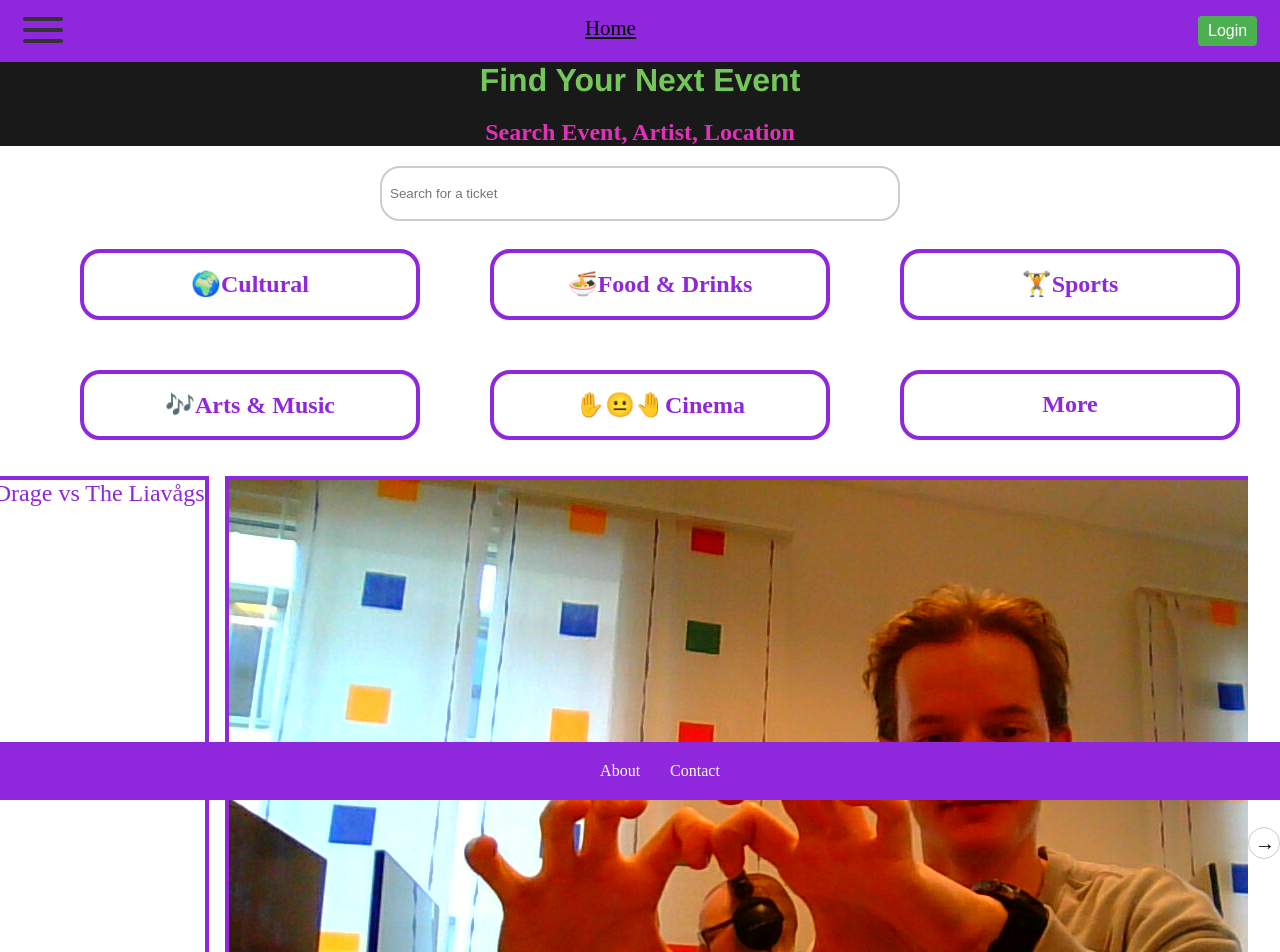
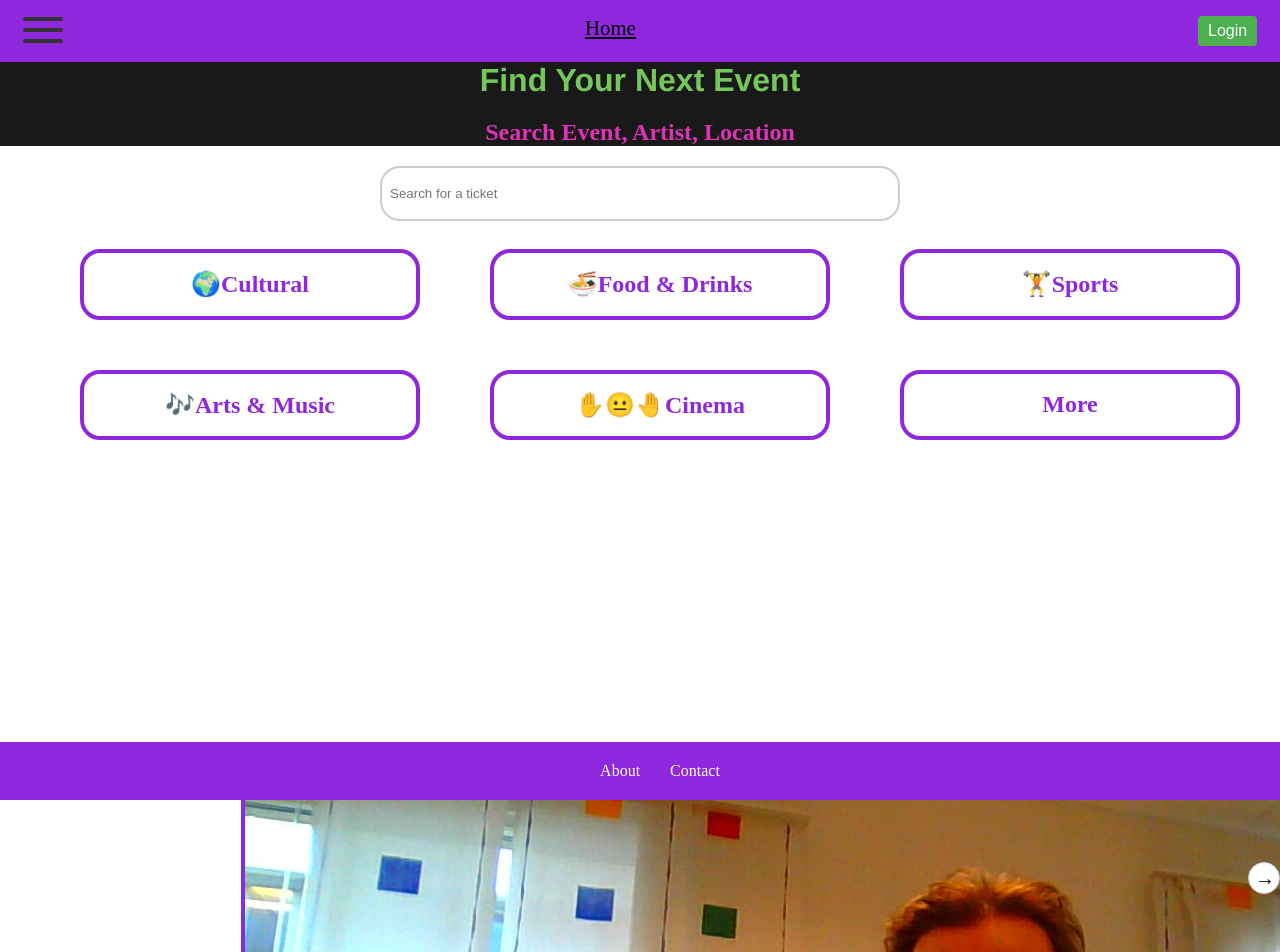
Before and after one commit to IDATA2301/idata2301-ticketlords-group4, a React (Vite) app: page / in a window 1280 px wide. Shown: the top 952 px of the page. Built offline with nearby package versions, Linux system fonts and the light colour scheme.

Commit message:
"Work towards getting the slider done, finish at home :)"

```diff
--- a/src/App.tsx
+++ b/src/App.tsx
@@ -1,5 +1,6 @@
 import React, { useRef, useState, useEffect } from "react";
 import "./css/HamburgerMenu.css";
+import "./css/Slider.css";
 function App() {
   const sliderRef = useRef<HTMLDivElement>(null);
   const [canScrollLeft, setCanScrollLeft] = useState(false);
@@ -35,7 +36,8 @@ function App() {
         {open && (
           <>
             <div className="sidebar">
-              <div className="sidebar-top">              <div className="sidebar-event-categories">
+              <div className="sidebar-top">
+                <div className="sidebar-event-categories">
                   <div>🎶Arts & Music</div>
                   <div>✋😐🤚Cinema</div>
                   <div>🌍Cultural</div>
@@ -114,15 +116,15 @@ function App() {
             <div>✋😐🤚Cinema</div>
             <div>More</div>
           </div>
-          <br />
-          <br />
 
-          <div className="slider">
+          <div className="event-popular-section">
+            <div>
               {canScrollLeft && (
                 <button className="arrow-left" onClick={() => slide(-1)}>
                   &#8592;
                 </button>
               )}
+            </div>
             <div className="event-popular" ref={sliderRef}>
               <div className="category-item">
                 Jogeir Johhnyson and The Scripts
@@ -139,15 +141,20 @@ function App() {
                 konflikt
               </div>
               <div className="category-item">Jogeir: the kid named finger</div>
+
             </div>
+            <div>
+
               {canScrollRight && (
                 <button className="arrow-right" onClick={() => slide(1)}>
                   &#8594;
                 </button>
-            )}
+              )}</div>
+          </div>
+
           <br />
           <br />
-          </div>
+
         </div>
         <footer className="footer">
           <a href="#about">About</a>
--- /dev/null
+++ b/src/css/Slider.css
@@ -0,0 +1,46 @@
+.event-popular {
+  margin-top: 20rem;
+}
+
+.slider {
+  display: flex;
+  align-items: center;
+  width: 100%;
+  position: relative;
+  margin: 0 auto;
+}
+
+
+
+.arrow {
+  background: none;
+  border: none;
+  font-size: 2em;
+  cursor: pointer;
+}
+
+
+
+
+.arrow-left,
+.arrow-right {
+  margin-top: 29.9rem;
+  position: absolute;
+  top: 50%;
+  transform: translateY(-50%);
+  z-index: 2;
+  background: #fff;
+  border-radius: 50%;
+  width: 32px;
+  height: 32px;
+  cursor: pointer;
+  font-size: 20px;
+}
+
+.arrow-left {
+  left: 0;
+}
+
+.arrow-right {
+  right: 0;
+}
--- a/src/css/index.css
+++ b/src/css/index.css
@@ -99,11 +99,6 @@ body {
   background-color: #45a049;
 }
 
-.event-popular {
-  display: flex;
-  flex-wrap: wrap;
-  justify-content: center;
-}
 
 event-card {
   display: block;
@@ -135,8 +130,6 @@ event-card {
 .headline-sub {
   color: #df32b6;
 }
-
-
 
 
 .event-categories {
@@ -175,8 +168,7 @@ event-card {
 }
 
 .event-popular {
-  text-align: center;
-  display: grid;
+  display: flex;
   grid-template-rows: repeat(2, 1fr);
   grid-auto-flow: column;
   gap: 50px 100px;
@@ -188,11 +180,6 @@ event-card {
   font-size: 1.5rem;
 }
 
-.slider {
-  display: flex;
-  align-items: center;
-  width: 100%;
-}
 
 .carousel-content {
   display: flex;
@@ -209,13 +196,8 @@ event-card {
   padding: 1rem;
   border-radius: 8px;
   text-align: center;
+}
 
-  .arrow {
-    background: none;
-    border: none;
-    font-size: 2em;
-    cursor: pointer;
-  }
 
 .footer {
   background-color: #8f27dd;
@@ -243,10 +225,6 @@ event-card {
   font-size: 1.5rem;
 }
 
-  .slider {
-    display: flex;
-    align-items: center;
-  }
 
 .event-popular {
   display: flex;
@@ -277,26 +255,6 @@ event-card {
   flex: 0 0 auto;
 }
 
-  .arrow-left,
-  .arrow-right {
-    background: #fff;
-    border: 1px solid #ccc;
-    border-radius: 50%;
-    width: 32px;
-    height: 32px;
-    cursor: pointer;
-    font-size: 20px;
-  }
-}
-
-
-.arrow {
-  background: none;
-  border: none;
-  font-size: 2em;
-  cursor: pointer;
-}
-
 .footer {
   background-color: #8F27DD;
   padding: 20px;
@@ -323,19 +281,6 @@ event-card {
   font-size: 1.5rem;
 }
 
-.slider {
-  display: flex;
-  align-items: center;
-}
-
-.event-popular {
-  display: flex;
-  overflow-x: auto;
-  scroll-behavior: smooth;
-  gap: 1rem;
-  scrollbar-width: none;
-  flex: 1;
-}
 
 .event-popular {
   display: flex;
@@ -346,19 +291,18 @@ event-card {
   gap: 1rem;
   scrollbar-width: none;
   flex: 1;
+  justify-content: center;
+  align-items: center;
 }
-
 
 .event-popular::-webkit-scrollbar {
   display: none;
 }
 
-
 .category-item {
   min-width: 200px;
   flex: 0 0 auto;
 }
-
 
 .arrow-left,
 .arrow-right {
```
Lines whose indentation alone changed are shown as unchanged.
